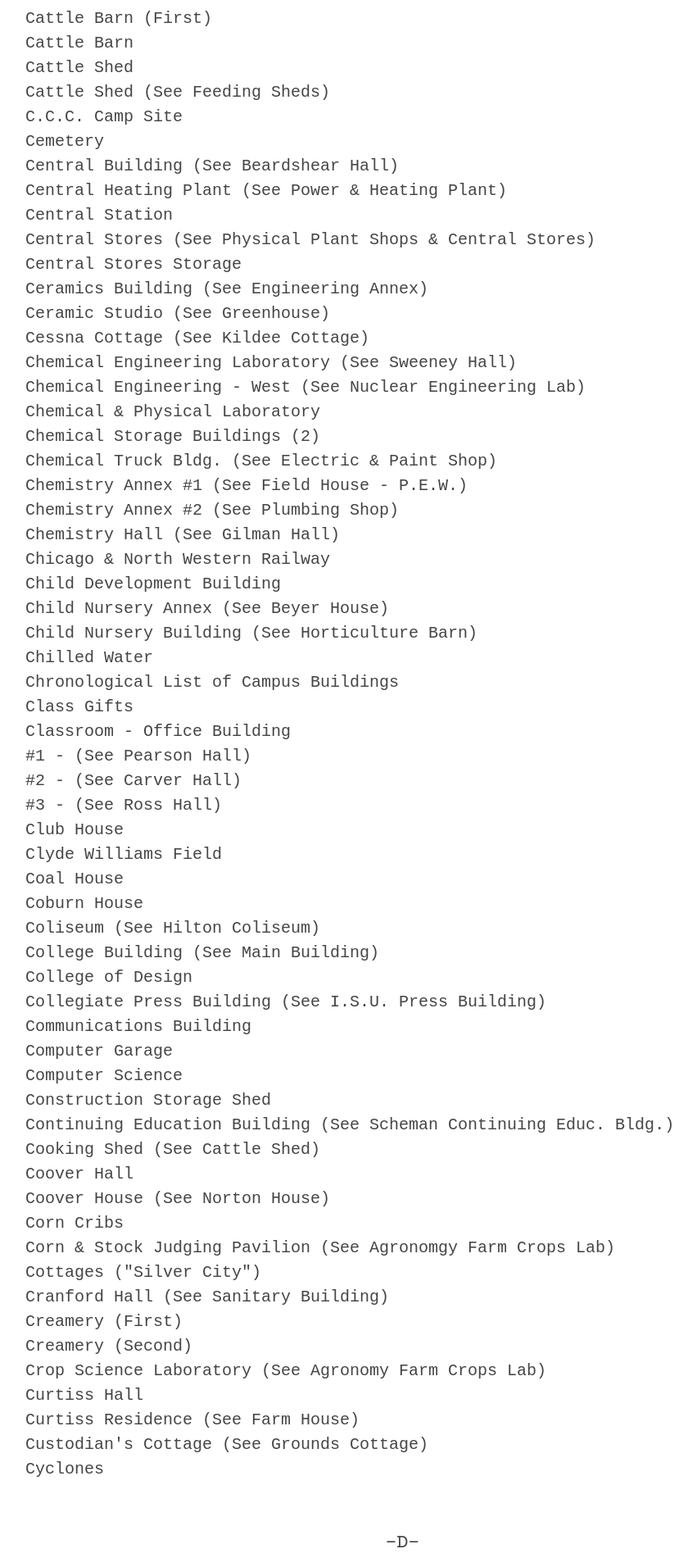
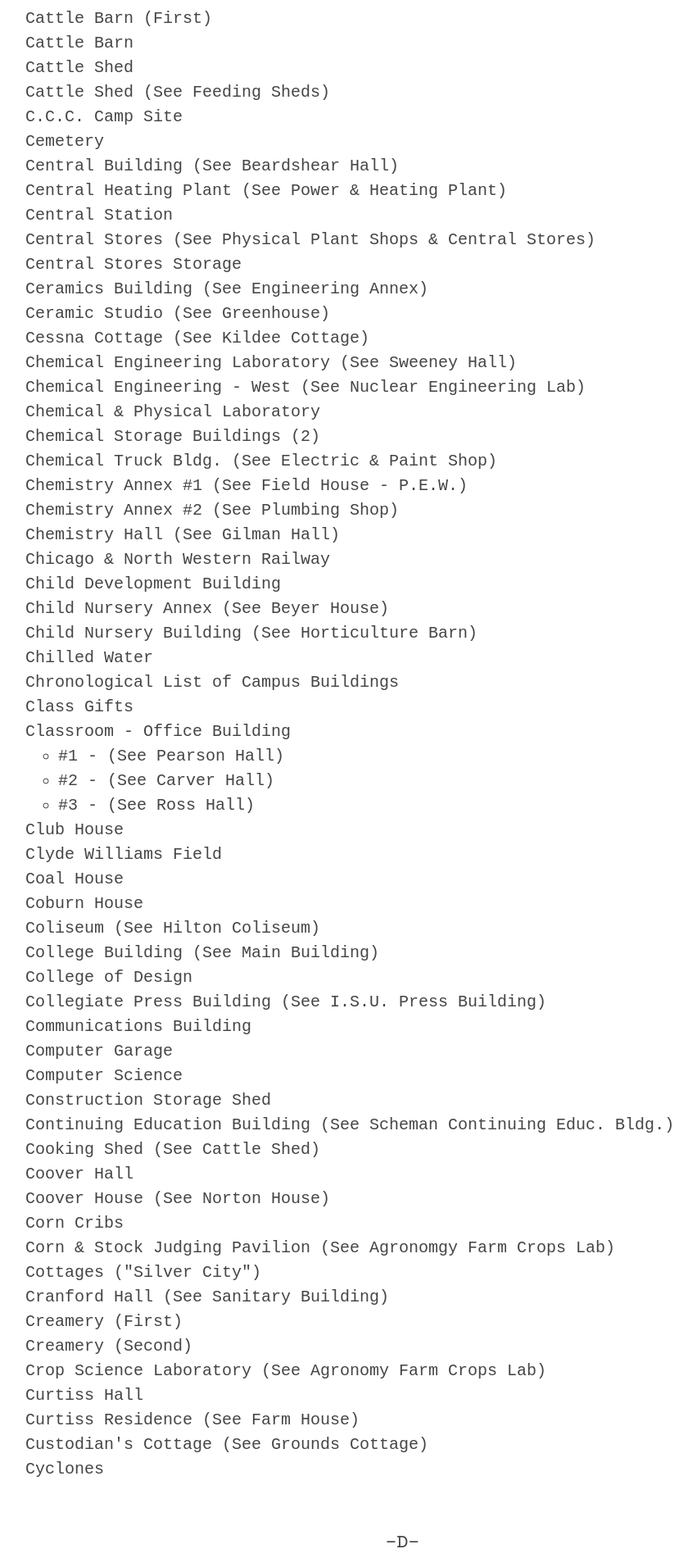
Before and after one commit to emanderson811/day-edition, a Jekyll site: the page built from _texts/1006day-index.md, in a window 1280 px wide. Shown: the part 3381-5293 px from the top of the page at 82% size, without its empty margins (149-1000 px from the left). Built offline with Jekyll 4.4.1, drawn with Linux system fonts in a browser that asks for light colours.

Commit message:
Update 1006day-index.md

```diff
--- a/_texts/1006day-index.md
+++ b/_texts/1006day-index.md
@@ -143,7 +143,7 @@
   <li>Chronological List of Campus Buildings</li>
   <li>Class Gifts</li>
   <li>Classroom - Office Building</li>
-    <ul class="list-unstyled">
+    <ul class="book-sublist">
       <li>#1 - (See Pearson Hall)</li>
       <li>#2 - (See Carver Hall)</li>
       <li>#3 - (See Ross Hall)</li>
```
